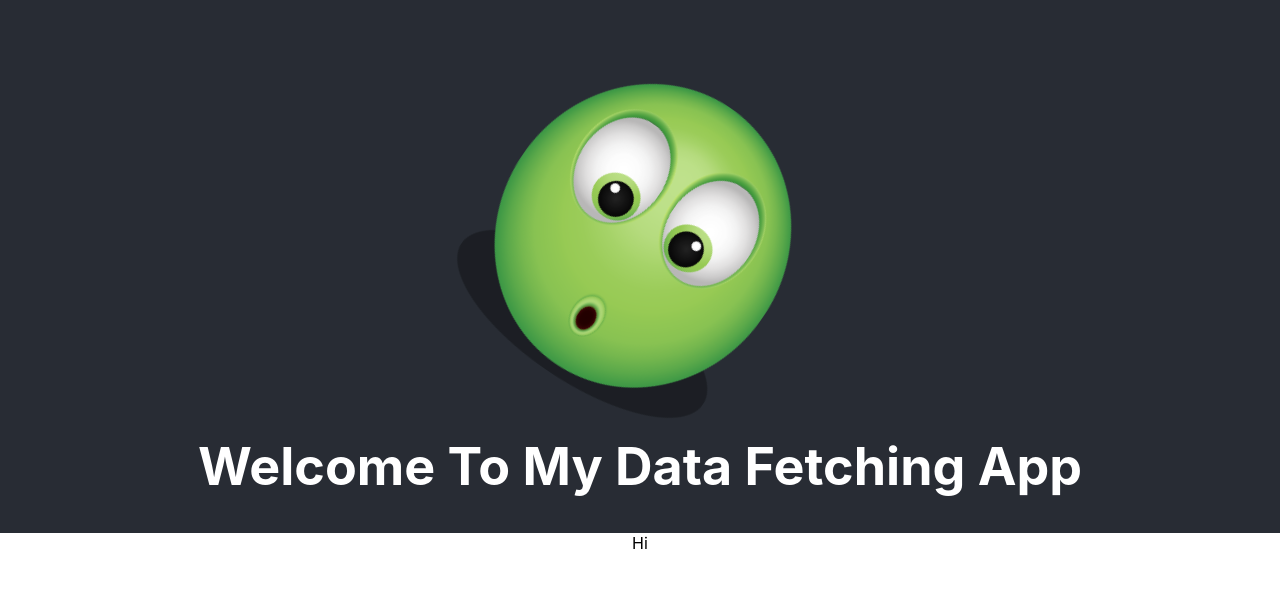
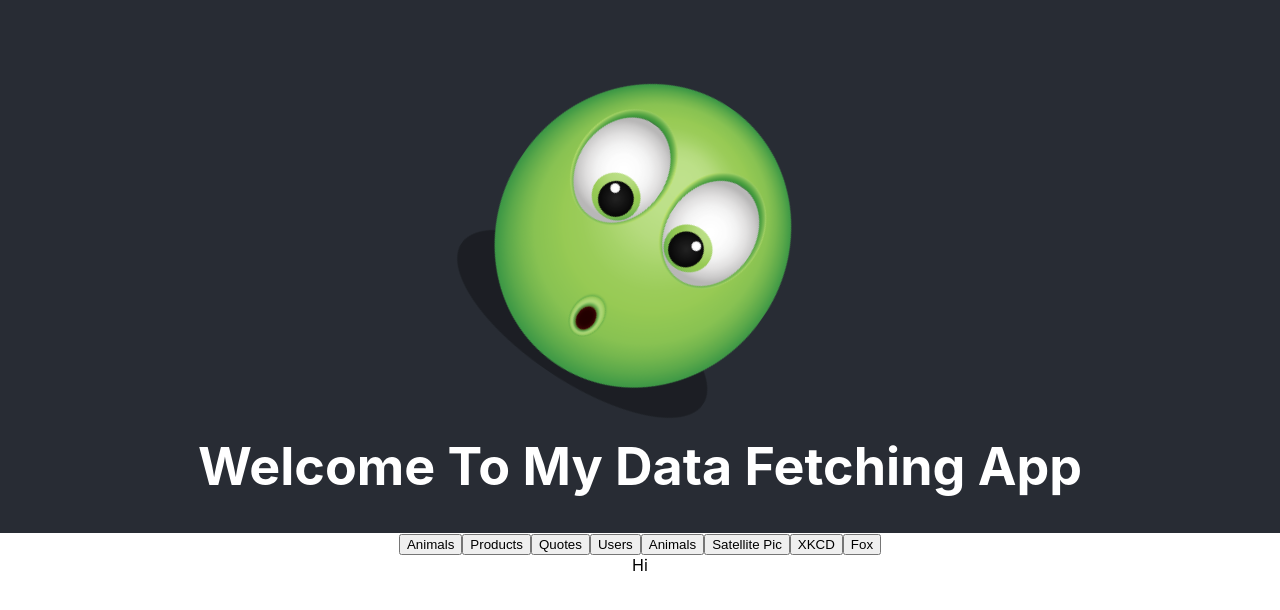
Before and after one commit to NadyaCodes/api-mania, a React (Create React App) app in the folder client/: page / in a window 1280 px wide. Shown: the top 610 px of the page. Built offline with nearby package versions, Linux system fonts and the light colour scheme.

Commit message:
add navigation buttons

```diff
--- a/client/src/App.js
+++ b/client/src/App.js
@@ -1,4 +1,5 @@
 import logo from './face-emojji-1.png';
+import Navigation from './Navigation';
 import './App.css';
 
 function App() {
@@ -8,6 +9,7 @@ function App() {
         <img src={logo} className="App-logo" alt="logo" />
         <h1>Welcome To My Data Fetching App</h1>
       </header>
+        <Navigation />
       <main>
         <article>Hi</article>
       </main>
--- /dev/null
+++ b/client/src/Navigation.jsx
@@ -0,0 +1,14 @@
+export default function Navigation() {
+  return(
+    <nav>
+      <button>Animals</button>
+      <button>Products</button>
+      <button>Quotes</button>
+      <button>Users</button>
+      <button>Animals</button>
+      <button>Satellite Pic</button>
+      <button>XKCD</button>
+      <button>Fox</button>
+    </nav>
+  )
+}
```
